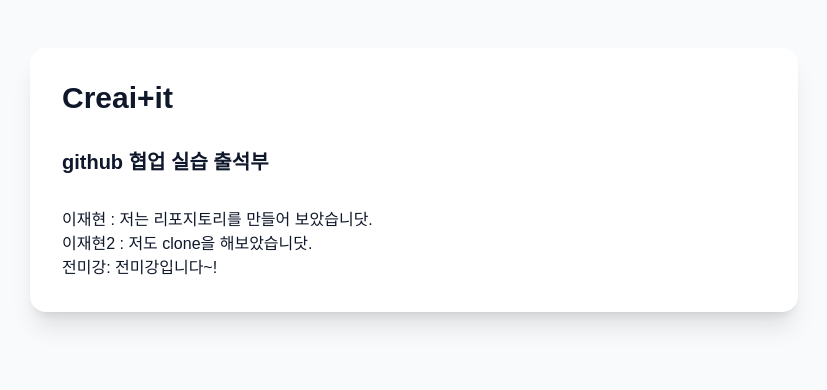
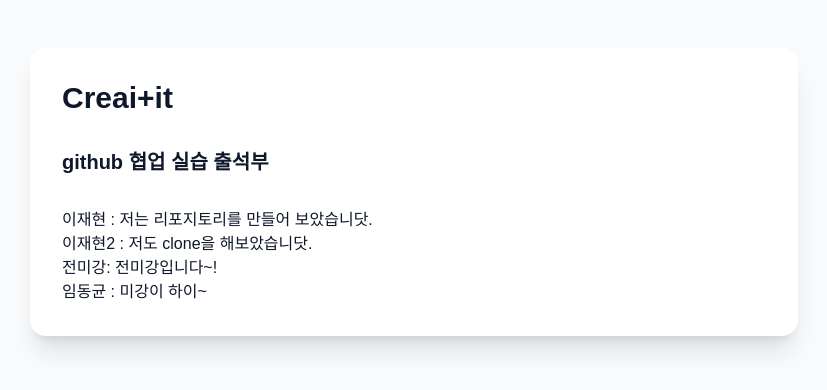
Before and after one commit to jayyi418/lets-creaiit, a Next.js app: page / in a window 1280 px wide. Shown: the top 390 px of the page, without its empty margins (226-1053 px from the left). Built offline with nearby package versions, Linux system fonts and the light colour scheme.

Commit message:
Add my name

```diff
--- a/app/page.tsx
+++ b/app/page.tsx
@@ -8,6 +8,7 @@ export default function Home() {
         <p>이재현 : 저는 리포지토리를 만들어 보았습니닷.<br></br>
         이재현2 : 저도 clone을 해보았습니닷.</p>
         <p>전미강: 전미강입니다~!</p>
+        <p>임동균 : 미강이 하이~</p>
         {/*요기 수정해서 push하기*/}
 
 
```
